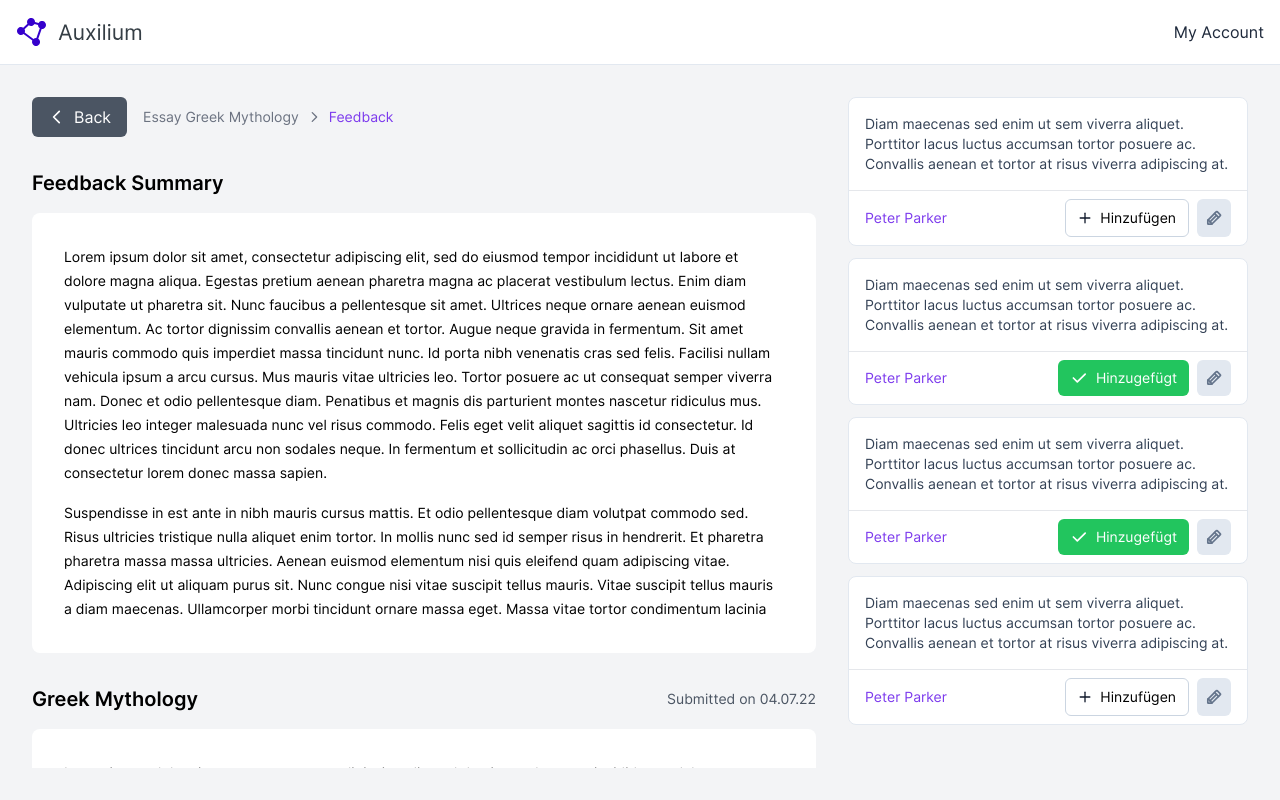
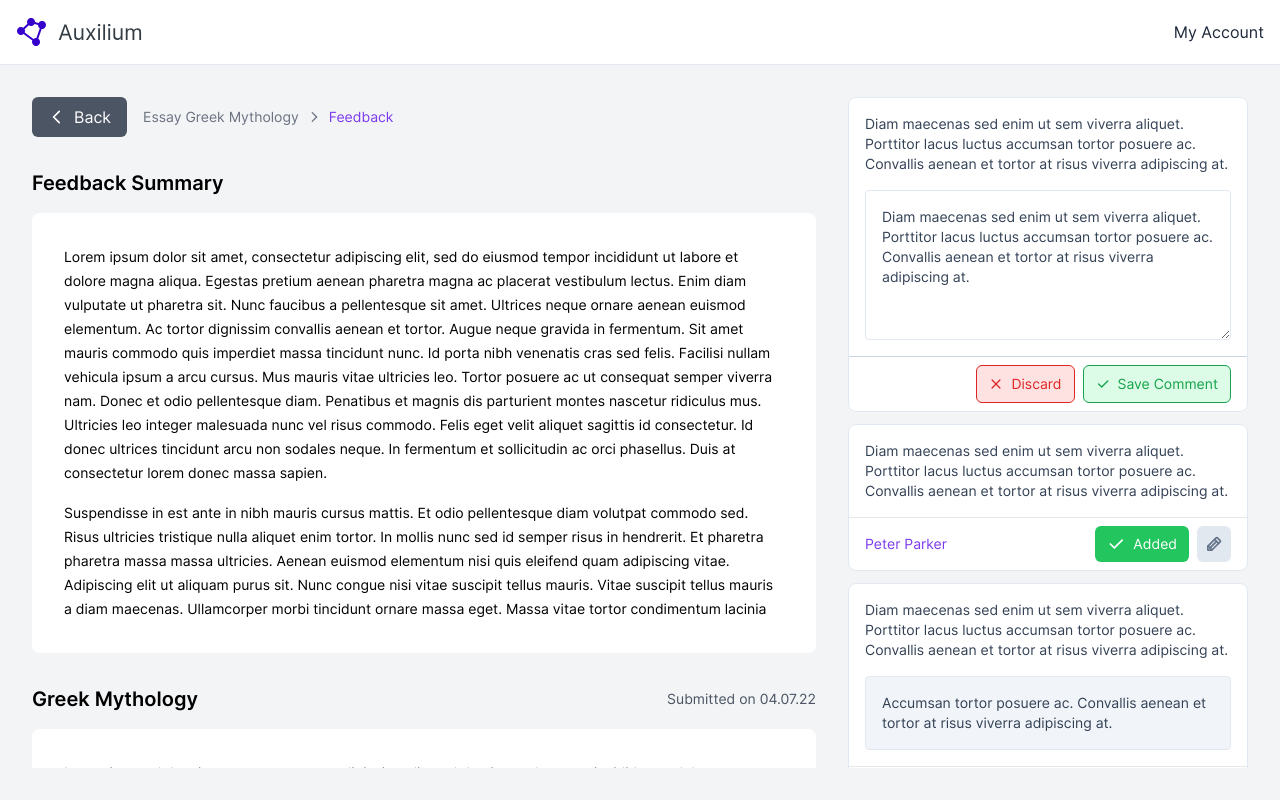
Before and after one commit to NilsHellwig/FeedbackPool-Prototyping, a React (Create React App) app in the folder prototype3/: page /submission/1/feedback in a window 1280 px wide. Both pictures are taken after a click on the button 1214 px from the left and 218 px from the top of the page. Built offline with nearby package versions, Linux system fonts and the light colour scheme.

Commit message:
Add use hover hook

```diff
--- a/prototype3/src/components/FeedbackExtract.tsx
+++ b/prototype3/src/components/FeedbackExtract.tsx
@@ -1,5 +1,8 @@
-import { Check, Pencil, Plus } from "phosphor-react";
+import { Check, Pencil, Plus, X } from "phosphor-react";
+import { useRef, useState } from "react";
+import { useHover } from "../hooks/use-hover";
 import { IFeedbackExtract } from "../types";
+import cx from "classnames";
 
 interface FeedbackExtractProps {
   feedbackExtract: IFeedbackExtract;
@@ -8,23 +11,83 @@ interface FeedbackExtractProps {
 export const FeedbackExtract: React.FC<FeedbackExtractProps> = ({
   feedbackExtract,
 }) => {
+  const [isEditing, setIsEditing] = useState(false);
+  const [text, setText] = useState(feedbackExtract.text || "");
+  const addButtonRef = useRef<HTMLButtonElement>(null);
+  const [isAddHovering] = useHover(addButtonRef);
+
+  const handleSave = () => {
+    setIsEditing(false);
+  };
+
+  const handleAbort = () => {
+    setIsEditing(false);
+    setText(feedbackExtract.comment || "");
+  };
+
   return (
     <div className="bg-white border border-slate-200 hover:border-slate-400 transition-all rounded-lg">
       <p className="p-4 text-sm text-slate-700">{feedbackExtract.text}</p>
+      {feedbackExtract.comment && !isEditing && (
+        <div className="px-4 pb-4">
+          <p className="p-4 text-sm text-slate-700 bg-slate-100 border border-slate-200 rounded">
+            {feedbackExtract.comment}
+          </p>
+        </div>
+      )}
+      {isEditing && (
+        <>
+          <div className="px-4 pb-4">
+            <textarea
+              placeholder="Add a comment"
+              className="p-4 text-sm text-slate-700 w-full min-h-[150px] flex items-start border border-slate-200 rounded"
+              defaultValue={text}
+              onChange={(e) => setText(e.target.value)}
+            />
+          </div>
+          <div className="flex items-center justify-end gap-2 px-4 py-2 border-t border-slate-300">
+            <button
+              onClick={handleAbort}
+              className="flex items-center gap-2 px-3 py-2 border border-red-600 text-red-600 bg-red-100 rounded-md text-sm">
+              <X width={14} height={14} weight="bold" />
+              Discard
+            </button>
+            <button
+              onClick={handleSave}
+              className="flex items-center gap-2 px-3 py-2 border border-green-600 text-green-600 bg-green-100 rounded-md text-sm">
+              <Check width={14} height={14} weight="bold" />
+              Save Comment
+            </button>
+          </div>
+        </>
+      )}
+      {!isEditing && (
         <div className="flex items-center justify-between px-4 py-2 border-t border-s2ate-300">
           <span className="text-sm text-violet-600">
             {feedbackExtract.author}
           </span>
           <div className="flex gap-2">
             {feedbackExtract.inDashboard && (
-            <button className="flex items-center gap-2 bg-green-500 text-white px-3 py-2 rounded-md text-sm">
-              <Check
-                className="text-white"
-                width={18}
-                height={18}
-                weight="bold"
-              />
-              Hinzugefügt
+              <button
+                ref={addButtonRef}
+                className={cx(
+                  "flex items-center gap-2 px-3 py-2 rounded-md text-sm",
+                  {
+                    "bg-green-500 text-white": !isAddHovering,
+                    "bg-red-100 text-red-500": isAddHovering,
+                  }
+                )}>
+                {isAddHovering ? (
+                  <>
+                    <X width={18} height={18} weight="bold" />
+                    <span>Remove</span>
+                  </>
+                ) : (
+                  <>
+                    <Check width={18} height={18} weight="bold" />
+                    <span>Added</span>
+                  </>
+                )}
               </button>
             )}
             {!feedbackExtract.inDashboard && (
@@ -35,10 +98,12 @@ export const FeedbackExtract: React.FC<FeedbackExtractProps> = ({
                   height={14}
                   weight="bold"
                 />
-              Hinzufügen
+                Add
               </button>
             )}
-          <button className="bg-slate-200 p-2 rounded-md">
+            <button
+              onClick={() => setIsEditing(true)}
+              className="bg-slate-200 p-2 rounded-md">
               <Pencil
                 className="text-slate-500"
                 width={18}
@@ -48,6 +113,7 @@ export const FeedbackExtract: React.FC<FeedbackExtractProps> = ({
             </button>
           </div>
         </div>
+      )}
     </div>
   );
 };
--- /dev/null
+++ b/prototype3/src/hooks/use-hover.tsx
@@ -0,0 +1,24 @@
+import { useCallback, useEffect, useState } from "react";
+
+export const useHover = (ref: React.RefObject<HTMLElement>) => {
+  const [value, setValue] = useState(false);
+
+  // Wrap in useCallback so we can use in dependencies below
+  const handleMouseEnter = useCallback(() => setValue(true), []);
+  const handleMouseLeave = useCallback(() => setValue(false), []);
+
+  useEffect(() => {
+    const node = ref.current;
+    if (node) {
+      node.addEventListener("mouseenter", handleMouseEnter);
+      node.addEventListener("mouseleave", handleMouseLeave);
+
+      return () => {
+        node.removeEventListener("mouseenter", handleMouseEnter);
+        node.removeEventListener("mouseleave", handleMouseLeave);
+      };
+    }
+  }, [handleMouseEnter, handleMouseLeave, ref]);
+
+  return [value];
+};
--- a/prototype3/src/pages/ExtractFeedback.tsx
+++ b/prototype3/src/pages/ExtractFeedback.tsx
@@ -45,6 +45,7 @@ export const ExtractFeedback = () => {
     useState(false);
   const [createSnippetButtonPosition, setCreateSnippetButtonPosition] =
     useState({ x: 0, y: 0 });
+
   const summaryRef = useRef<HTMLDivElement>(null);
   const essayRef = useRef<HTMLDivElement>(null);
   const createSnippetButtonRef = useRef<HTMLButtonElement>(null);
```
Lines whose indentation alone changed are shown as unchanged.
